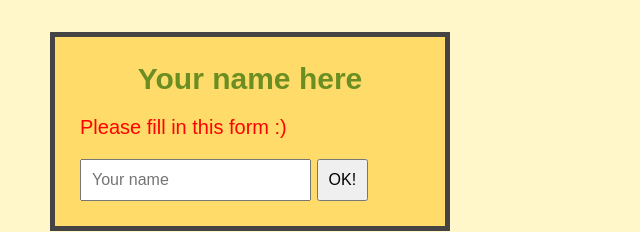
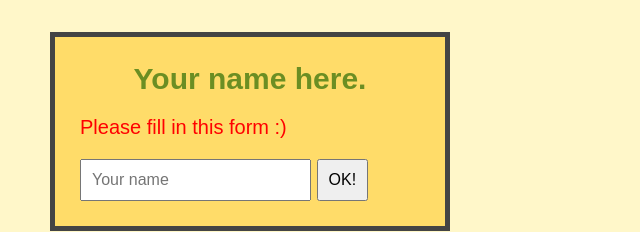
Before and after one commit to itsrmdhnaz/journey-javascript-course, a plain HTML site: page 04-HTML-CSS/index.html in a window 1280 px wide. Shown: the part 506-738 px from the top of the page, 0-640 px from the left. Drawn offline with Linux system fonts and the light colour scheme.

Commit message:
04-HTML-CSS finisih

```diff
--- a/04-HTML-CSS/index.html
+++ b/04-HTML-CSS/index.html
@@ -26,7 +26,7 @@
     />
 
     <form id="your-name">
-      <h2>Your name here</h2>
+      <h2>Your name here.</h2>
       <p class="first">Please fill in this form :)</p>
 
       <input type="text" placeholder="Your name" />
```
